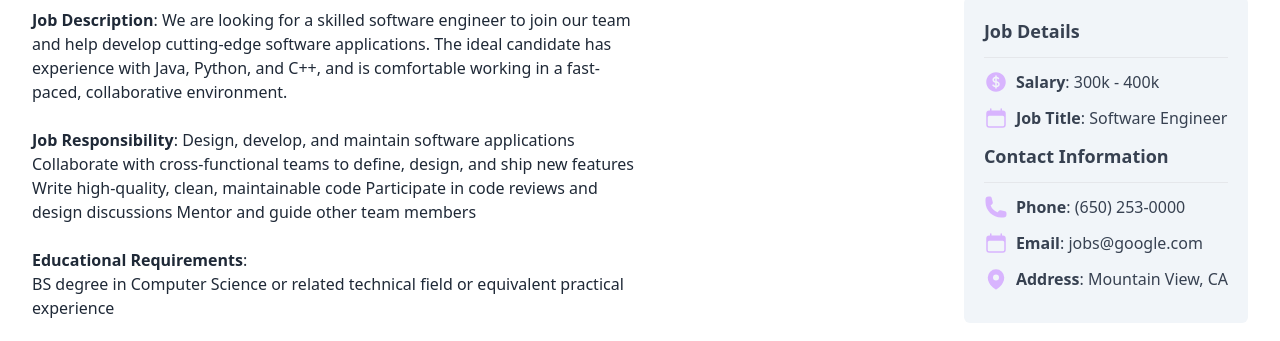
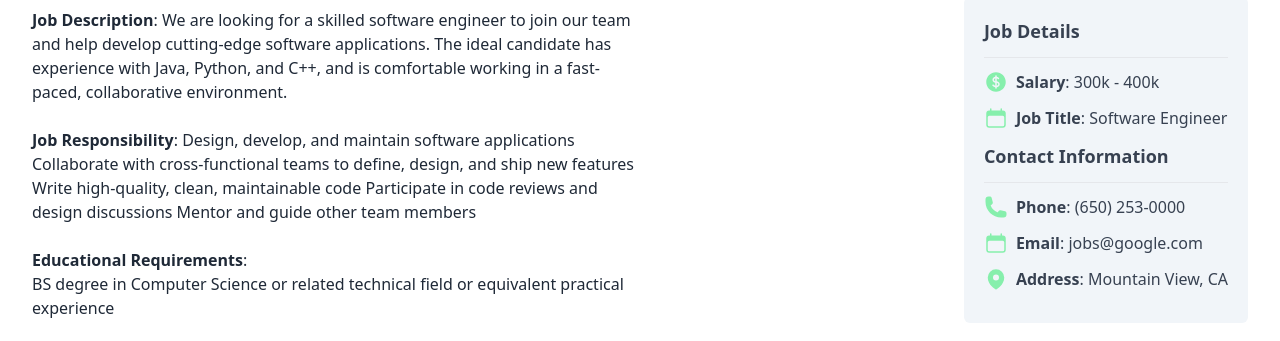
Before and after one commit to Jahidmorol/job-inscription, a React (Vite) app: page /job/job-1 in a window 1280 px wide. Shown: the part 252-593 px from the top of the page. Built offline with nearby package versions, Linux system fonts and the light colour scheme.

Commit message:
added readme file and sone style

```diff
--- a/src/component/Ajob.jsx
+++ b/src/component/Ajob.jsx
@@ -25,10 +25,10 @@ const Ajob = ({ job }) => {
           </h1>
           <h2>{company}</h2>
           <div className="flex pt-4 gap-6">
-            <p className="py-1.5 px-4 border rounded-sm  font-semibold  border-blue-400 text-blue-500 ">
+            <p className="py-1.5 px-4 border rounded-sm  font-semibold  border-blue-400 text-green-500 ">
               {remoteOrOnsite}
             </p>
-            <p className="py-1.5 px-4 border rounded-sm font-semibold  border-blue-400 text-blue-500 ">
+            <p className="py-1.5 px-4 border rounded-sm font-semibold  border-blue-400 text-green-500 ">
               {fullOrHalfTime}
             </p>
           </div>
@@ -39,7 +39,7 @@ const Ajob = ({ job }) => {
             </p>
             <p className="inline-flex ">
               <CurrencyDollarIcon className="h-6 w-6 text-gray-400" />
-              {salary}
+              <span>Salary : {salary}</span>
             </p>
           </div>
         </div>
--- a/src/component/Fjob.jsx
+++ b/src/component/Fjob.jsx
@@ -19,10 +19,10 @@ const Fjob = ({ fJob }) => {
       <h1 className="font-bold text-3xl pt-4 text-gray-600">{jobTitle}</h1>
       <p className="font-semibold pt-1 text-xl text-gray-500">{company}</p>
       <div className="flex pt-4 gap-6">
-        <p className="py-1.5 px-4 border rounded-sm text-xl font-semibold  border-blue-400 text-purple-300 ">
+        <p className="py-1.5 px-4 border rounded-sm text-xl font-semibold  border-blue-400 text-green-300 ">
           {remoteOrOnsite}
         </p>
-        <p className="py-1.5 px-4 border rounded-sm text-xl font-semibold  border-blue-400 text-purple-300 ">
+        <p className="py-1.5 px-4 border rounded-sm text-xl font-semibold  border-blue-400 text-green-300 ">
           {fullOrHalfTime}
         </p>
       </div>
@@ -33,7 +33,7 @@ const Fjob = ({ fJob }) => {
         </p>
         <p className="inline-flex ">
           <CurrencyDollarIcon className="h-6 w-6 text-gray-400" />
-          {salary}
+          <span>Salary : {salary}</span>
         </p>
       </div>
       <Link to={`/job/${id}`}>
--- a/src/component/JobDetails.jsx
+++ b/src/component/JobDetails.jsx
@@ -63,13 +63,13 @@ const JobDetails = () => {
             <h4 className="text-lg font-semibold">Job Details</h4>
             <hr className="my-3" />
             <div className="flex items-center mb-3">
-              <CurrencyDollarIcon className="h-6 w-6 mr-2 text-purple-300" />
+              <CurrencyDollarIcon className="h-6 w-6 mr-2 text-green-300" />
               <p>
                 <span className="font-semibold">Salary</span>: {salary}
               </p>
             </div>
             <div className="flex items-center mb-3">
-              <CalendarIcon className="h-6 w-6 mr-2 text-purple-300" />
+              <CalendarIcon className="h-6 w-6 mr-2 text-green-300" />
               <p>
                 <span className="font-semibold">Job Title</span>: {jobTitle}
               </p>
@@ -77,19 +77,19 @@ const JobDetails = () => {
             <h4 className="text-lg font-semibold">Contact Information</h4>
             <hr className="my-3" />
             <div className="flex items-center mb-3">
-              <PhoneIcon className="h-6 w-6 mr-2 text-purple-300" />
+              <PhoneIcon className="h-6 w-6 mr-2 text-green-300" />
               <p>
                 <span className="font-semibold">Phone</span>: {phone}
               </p>
             </div>
             <div className="flex items-center mb-3">
-              <CalendarIcon className="h-6 w-6 mr-2 text-purple-300" />
+              <CalendarIcon className="h-6 w-6 mr-2 text-green-300" />
               <p>
                 <span className="font-semibold">Email</span>: {email}
               </p>
             </div>
             <div className="flex items-center mb-3">
-              <MapPinIcon className="h-6 w-6 mr-2 text-purple-300" />
+              <MapPinIcon className="h-6 w-6 mr-2 text-green-300" />
               <p>
                 <span className="font-semibold">Address</span>: {jobLocation}
               </p>
```
